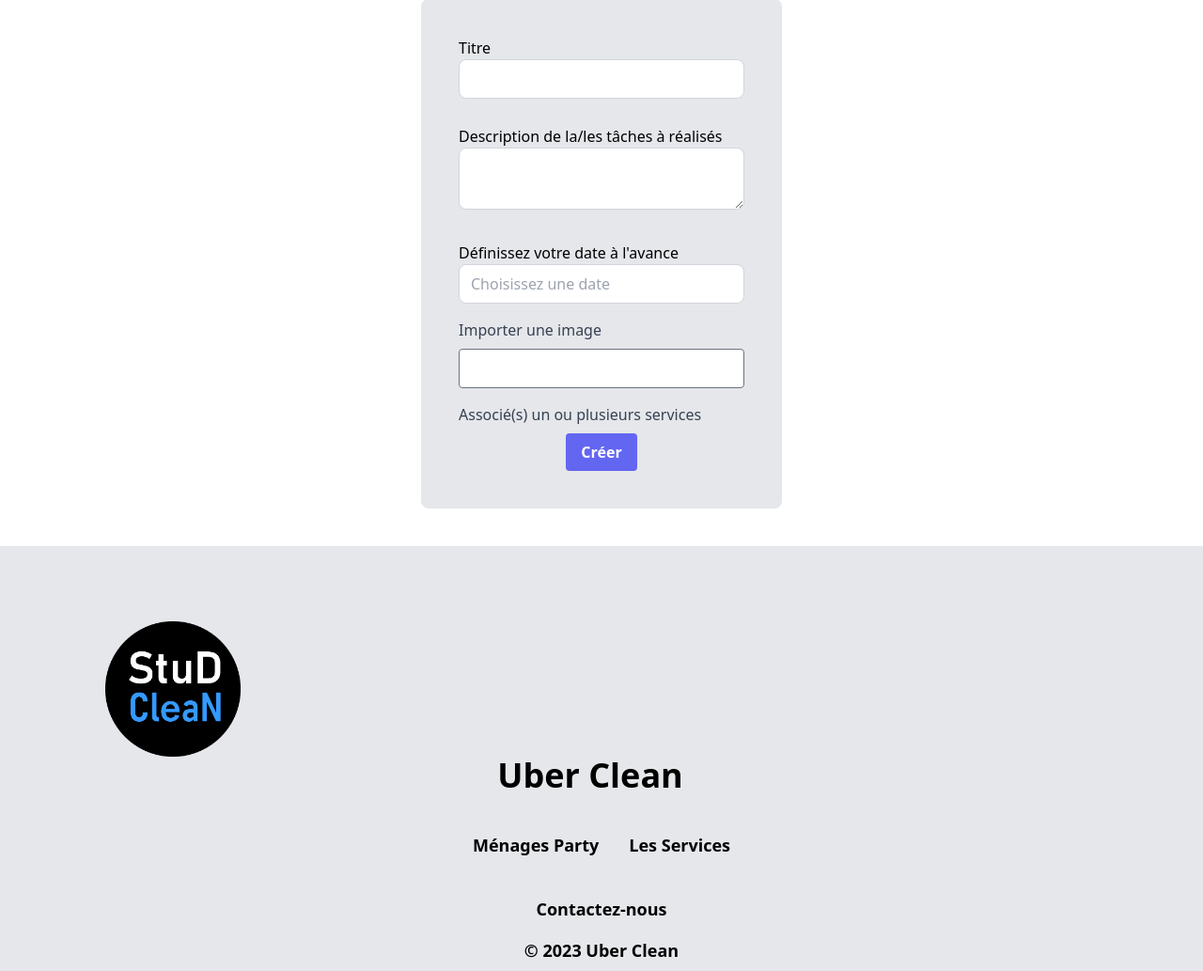
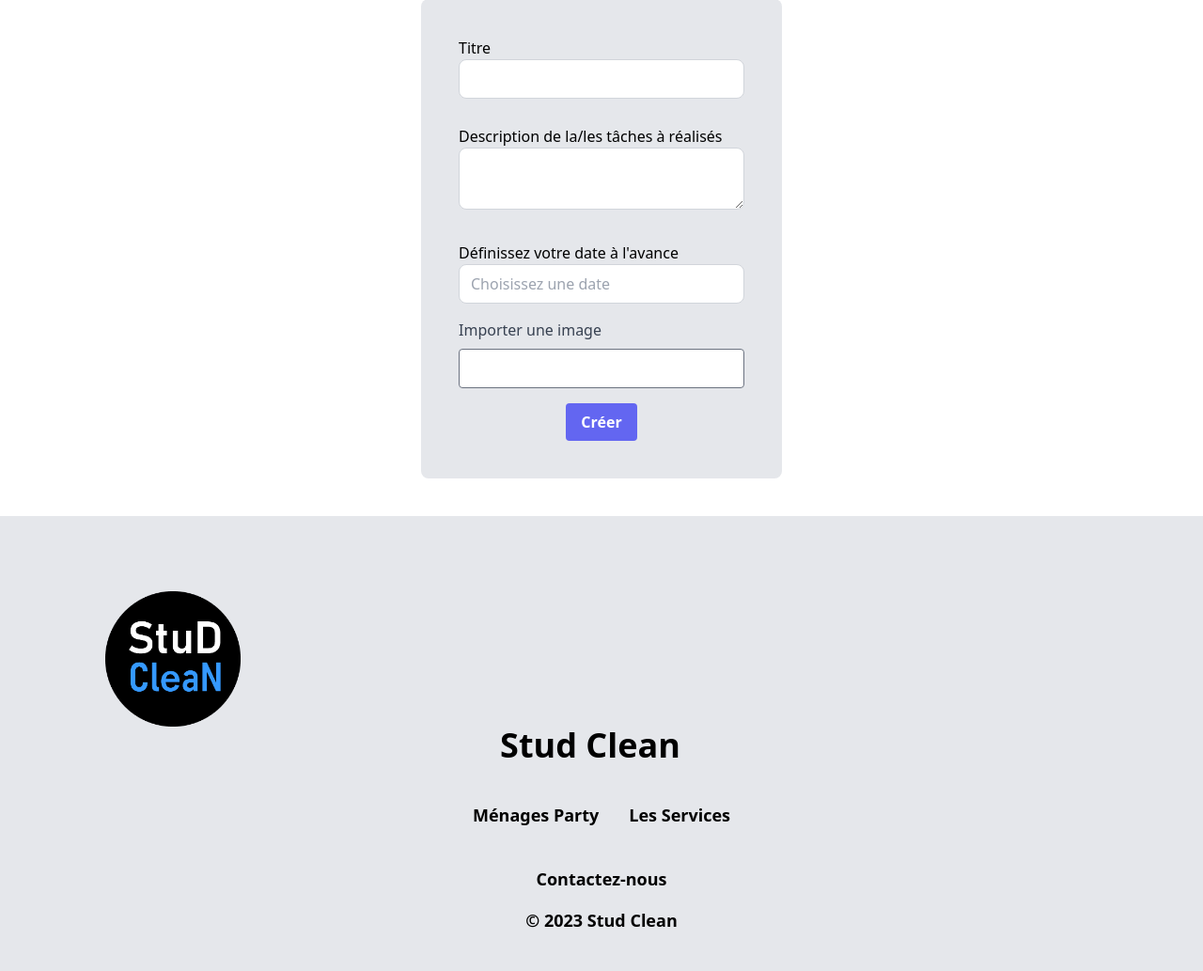
Before and after one commit to imPayne/Partinoire_uber_clean, a Symfony app: template stud_clean/templates/housework/index.html.twig in a window 1280 px wide. Shown: the part 121-1154 px from the top of the page at 94% size. After the commit the page ends 1108 px from the top, so only its background shows below. Run offline with Twig, Linux system fonts and the light colour scheme; the template is opened without the code that fills it, so the values that code supplies are empty; form fields are guessed from the names that the template uses; style sheets or scripts are compiled from the project's sources; some libraries are stand-ins or nearby versions.

Commit message:
added fix on form embed form, change uber_clean element to stud_clean

```diff
--- a/stud_clean/src/Controller/HouseworkController.php
+++ b/stud_clean/src/Controller/HouseworkController.php
@@ -41,12 +41,13 @@ class HouseworkController extends AbstractController
         }
         $newHousework = new Housework();
 
-
         $form = $this->createForm(MenagePartyFormType::class);
         $form->handleRequest($request);
 
         if ($form->isSubmitted() && $form->isValid()) {
+
             $customer = $customerRepository->findOneBy(['email' => $user->getUserIdentifier()]);
+
             if ($customer) {
                 $newHousework->setDateStart($form->get('dateStart')->getData()); // passe l'objet DateTime à setDateStart()
                 $newHousework->setDescription($form->get('description')->getData());
@@ -57,8 +58,7 @@ class HouseworkController extends AbstractController
 
                 foreach ($form->get('services')->getData() as $serviceChoosen) {
                     $newParticipant = new Participant();
-                    $selectServiceFromDb = $serviceRepository->findOneBy(['name' => $serviceChoosen]);
-                    $newParticipant->setService($selectServiceFromDb);
+                    $newParticipant->setService($serviceChoosen);
                     $newHousework->addParticipant($newParticipant);
                     $entityManager->persist($newParticipant);
                 }
--- a/stud_clean/templates/_footer.html.twig
+++ b/stud_clean/templates/_footer.html.twig
@@ -8,7 +8,7 @@
         <div class="flex flex-col items-center">
             <ul class="w-262 h-auto flex flex-col items-center">
                 <li class="text-lg font-bold mb-10">
-                    <h1 class="text-4xl font-bold mr-6">Uber Clean</h1>
+                    <h1 class="text-4xl font-bold mr-6">Stud Clean</h1>
                 </li>
                 <li class="flex items-center text-lg font-bold mb-10">
                     {% if is_granted("ROLE_CUSTOMER") %}
@@ -22,7 +22,7 @@
                     <a href="{{ path('contact') }}">Contactez-nous</a>
                 </li>
             </ul>
-            <p class="mt-4 mb-2 text-lg font-bold">© {{ "now"|date("Y") }} Uber Clean</p>
+            <p class="mt-4 mb-2 text-lg font-bold">© {{ "now"|date("Y") }} Stud Clean</p>
         </div>
     </footer>
 {% endblock %}
--- a/stud_clean/templates/default/index.html.twig
+++ b/stud_clean/templates/default/index.html.twig
@@ -1,6 +1,6 @@
 {% extends 'base.html.twig' %}
 
-{% block title %}Uber Clean{% endblock %}
+{% block title %}Stud Clean{% endblock %}
 
 {% block body %}
 
--- a/stud_clean/templates/housework/index.html.twig
+++ b/stud_clean/templates/housework/index.html.twig
@@ -16,31 +16,31 @@
             {{ form_row(form.title, {'attr': {'class': 'mb-4 w-full px-3 py-2 rounded-lg border-gray-300 focus:border-indigo-500 focus:shadow-outline-blue'}, 'label': 'Titre'}) }}
             {{ form_row(form.description, {'attr': {'class': 'mb-4 w-full px-3 py-2 rounded-lg border-gray-300 focus:border-indigo-500  focus:shadow-outline-blue'}, 'label': 'Description de la/les tâches à réalisés'}) }}
 
-
-
             {{ form_label(form.dateStart, 'Définissez votre date à l\'avance', {'class': 'block text-gray-700 font-bold mb-2'}) }}
             {{ form_widget(form.dateStart, {'attr': {'class': 'mb-4 w-full px-3 py-2 rounded-lg border-gray-300 focus:border-indigo-500 focus:shadow-outline-blue', 'placeholder': 'Choisissez une date'}}) }}
-
 
             {{ form_label(form.listImage, 'Importer une image', {'label_attr': {'class': 'block text-gray-700 mb-2'}}) }}
             {{ form_widget(form.listImage, {'attr': {'class': 'border rounded py-2 px-3 w-full mb-4'}}) }}
             {{ form_errors(form.listImage) }}
 
+            {#  {{ form_label(form.services, 'Associé(s) un ou plusieurs services', {'label_attr': {'class': 'block text-gray-700 mb-2'}}) }} #}
 
-            {{ form_label(form.services, 'Associé(s) un ou plusieurs services', {'label_attr': {'class': 'block text-gray-700 mb-2'}}) }}
+            {% if form.Participant.services %}
+                {{ form_label(form.Participant.services, 'Associé(s) un ou plusieurs services', {'label_attr': {'class': 'block text-gray-700 mb-2'}}) }}
                 <div class="flex flex-wrap">
-                {% for choice in form.services %}
+                      {% for choice in form.Participant.services %}
                         <div class="w-full md:w-1/2 lg:w-1/3 p-2">
                             <label class="flex items-center">
                                 {{ form_widget(choice, {'attr': {'class': 'mr-2'}}) }}
-                            {% if form.services.vars.label is defined %}
+                                {% if form.Participant.services.vars.label is defined %}
                                     <span class="text-gray-700">{{ choice.vars.label }}</span>
                                 {% endif %}
                             </label>
                         </div>
                     {% endfor %}
                 </div>
-            {{ form_errors(form.services) }}
+                {{ form_errors(form.Participant.services) }}
+            {% endif %}
 
 
             <div class="flex items-center justify-center flex-col">
--- a/stud_clean/templates/profile/editProfile.html.twig
+++ b/stud_clean/templates/profile/editProfile.html.twig
@@ -1,6 +1,6 @@
 {% extends 'base.html.twig' %}
 
-{% block title %}Uber Clean{% endblock %}
+{% block title %}Stud Clean{% endblock %}
 
 {% block body %}
     {% block navbar %}
--- a/stud_clean/templates/profile/index.html.twig
+++ b/stud_clean/templates/profile/index.html.twig
@@ -1,6 +1,6 @@
 {% extends 'base.html.twig' %}
 
-{% block title %}Uber Clean{% endblock %}
+{% block title %}Stud Clean{% endblock %}
 
 {% block body %}
     {% block navbar %}
--- a/stud_clean/templates/profile/myUpcomingPerformances.html.twig
+++ b/stud_clean/templates/profile/myUpcomingPerformances.html.twig
@@ -1,6 +1,6 @@
 {% extends 'base.html.twig' %}
 
-{% block title %}Uber Clean{% endblock %}
+{% block title %}Stud Clean{% endblock %}
 
 {% block body %}
     {% block navbar %}
```
Also changed, not shown: stud_clean/src/Form/MenagePartyFormType.php (+2 -13 lines), stud_clean/src/Form/ParticipantFormType.php (added, +33 -0 lines), stud_clean/templates/housework/myHouseworks.html.twig (+8 -3 lines). Lines whose indentation alone changed are shown as unchanged.
